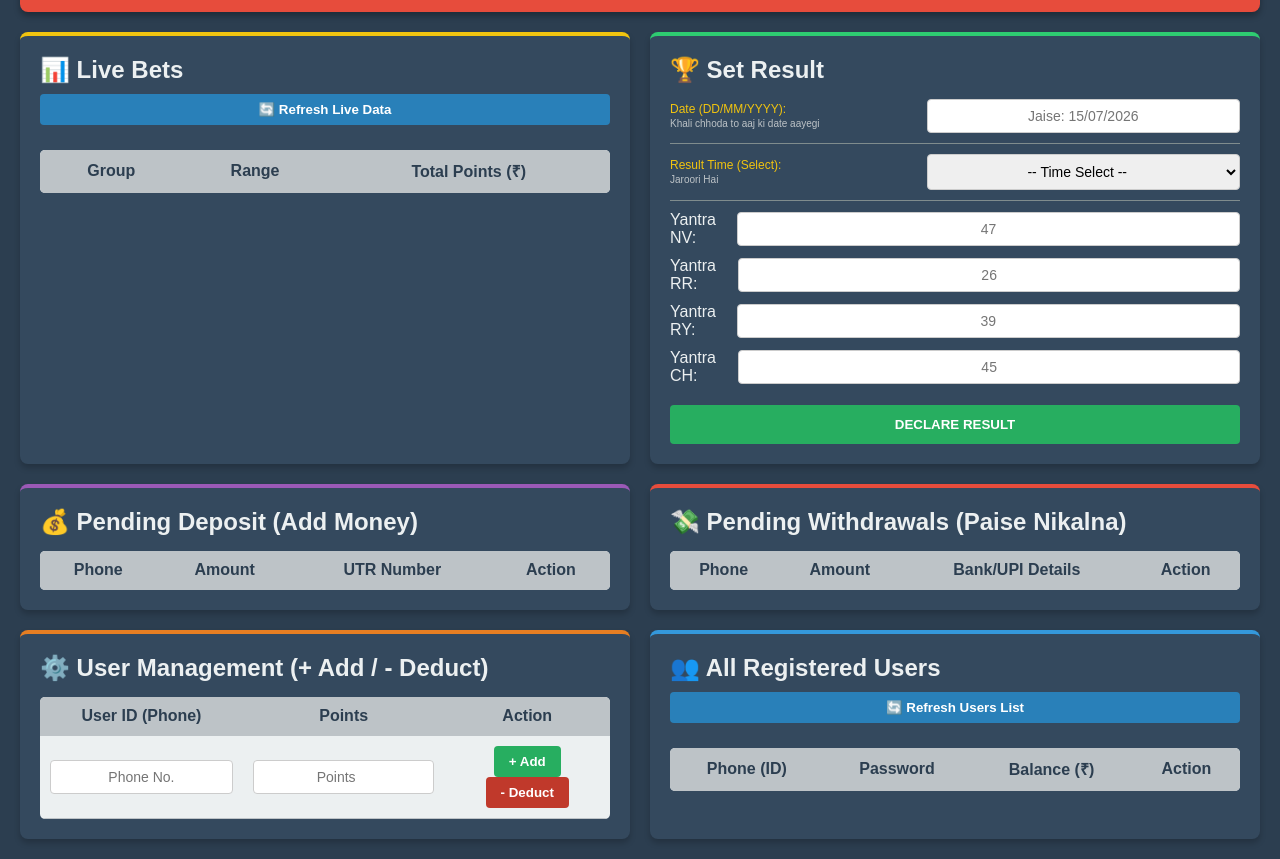
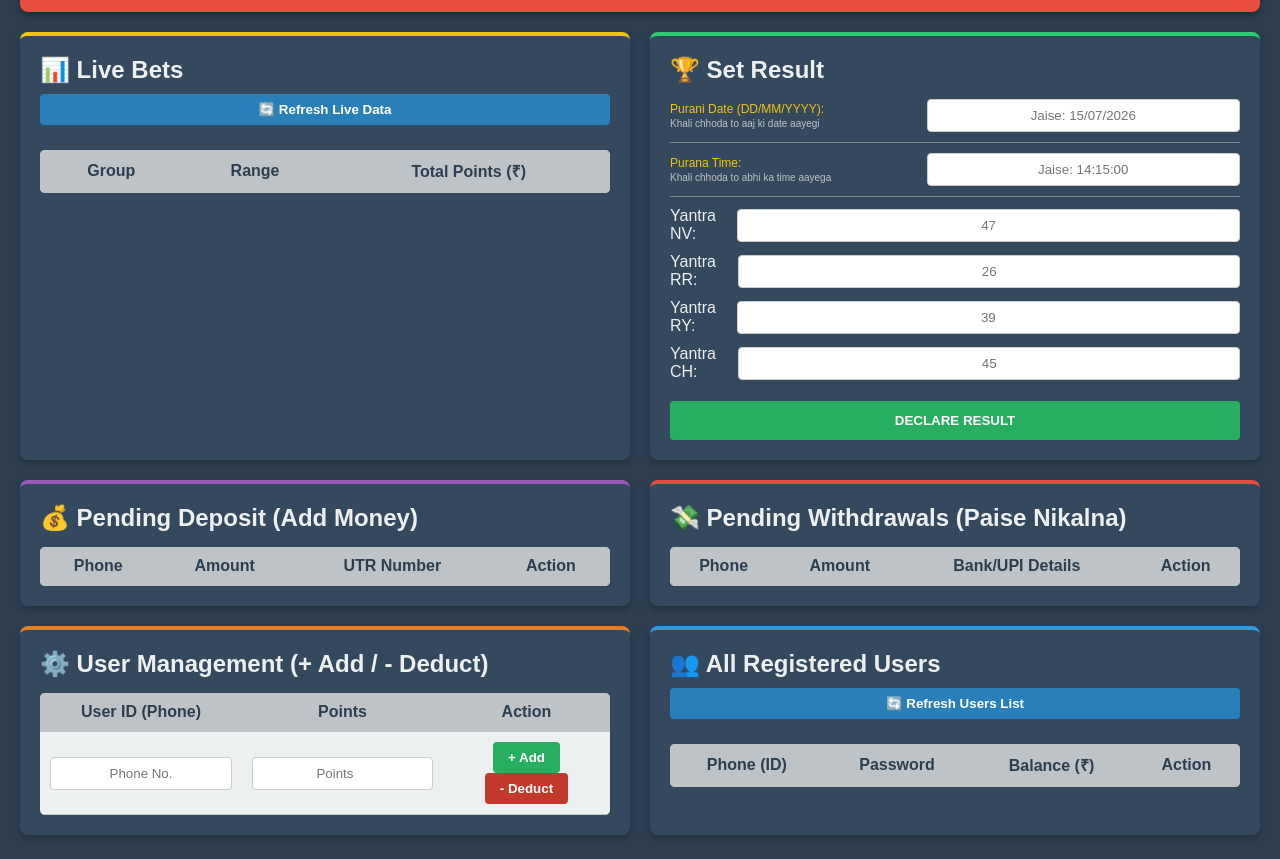
Before and after one commit to hanumanji6465/yantra-game-live, a website: page admin.html in a window 1280 px wide. Shown: the part 76-935 px from the top of the page. Drawn offline with Linux system fonts and the light colour scheme; no server answers.

Commit message:
Update admin.html

```diff
--- a/admin.html
+++ b/admin.html
@@ -17,7 +17,7 @@
         .btn-green { background-color: #27ae60; }
         .btn-red { background-color: #c0392b; }
         .btn-blue { background-color: #2980b9; }
-        .input-box { padding: 8px; width: 100%; box-sizing: border-box; border-radius: 4px; border: 1px solid #ccc; text-align: center; font-size: 14px; }
+        .input-box { padding: 8px; width: 100%; box-sizing: border-box; border-radius: 4px; border: 1px solid #ccc; text-align: center; }
     </style>
 </head>
 <body>
@@ -43,16 +43,12 @@
             <h2>🏆 Set Result</h2>
             <div style="display: flex; flex-direction: column; gap: 10px; margin-top: 15px;">
                 <div style="display: flex; justify-content: space-between; align-items: center; border-bottom: 1px solid #7f8c8d; padding-bottom: 10px;">
-                    <label style="color: #f1c40f; font-size: 12px; max-width: 40%;">Date (DD/MM/YYYY):<br><span style="font-size: 10px; color: #bdc3c7;">Khali chhoda to aaj ki date aayegi</span></label>
+                    <label style="color: #f1c40f; font-size: 12px; max-width: 40%;">Purani Date (DD/MM/YYYY):<br><span style="font-size: 10px; color: #bdc3c7;">Khali chhoda to aaj ki date aayegi</span></label>
                     <input type="text" class="input-box" id="custom-date" placeholder="Jaise: 15/07/2026" style="width: 55%;">
                 </div>
-
-                <!-- 🚀 NAYA: Time Dropdown Menu -->
                 <div style="display: flex; justify-content: space-between; align-items: center; border-bottom: 1px solid #7f8c8d; padding-bottom: 10px;">
-                    <label style="color: #f1c40f; font-size: 12px; max-width: 40%;">Result Time (Select):<br><span style="font-size: 10px; color: #bdc3c7;">Jaroori Hai</span></label>
-                    <select class="input-box" id="custom-time" style="width: 55%; cursor: pointer;">
-                        <option value="">-- Time Select --</option>
-                    </select>
+                    <label style="color: #f1c40f; font-size: 12px; max-width: 40%;">Purana Time:<br><span style="font-size: 10px; color: #bdc3c7;">Khali chhoda to abhi ka time aayega</span></label>
+                    <input type="text" class="input-box" id="custom-time" placeholder="Jaise: 14:15:00" style="width: 55%;">
                 </div>
 
                 <div style="display: flex; justify-content: space-between; align-items: center;"><label>Yantra NV:</label><input type="text" class="input-box" id="win-nv" placeholder="47"></div>
@@ -107,6 +103,7 @@
             <button class="btn btn-blue" onclick="loadAllUsers()" style="margin: 10px 0; width: 100%;">🔄 Refresh Users List</button>
             <div style="max-height: 250px; overflow-y: auto;">
                 <table>
+                    <!-- 🚀 NAYA: Action column add kiya -->
                     <thead><tr><th>Phone (ID)</th><th>Password</th><th>Balance (₹)</th><th>Action</th></tr></thead>
                     <tbody id="all-users-table"></tbody>
                 </table>
@@ -115,22 +112,6 @@
     </div>
 
     <script>
-        // 🕒 NAYA FUNCTION: Time Menu Banane Ke Liye
-        function generateTimeOptions() {
-            const timeSelect = document.getElementById('custom-time');
-            for (let h = 0; h < 24; h++) {
-                for (let m = 0; m < 60; m += 15) {
-                    let hh = String(h).padStart(2, '0');
-                    let mm = String(m).padStart(2, '0');
-                    let timeStr = `${hh}:${mm}`;
-                    let option = document.createElement('option');
-                    option.value = timeStr;
-                    option.text = timeStr;
-                    timeSelect.appendChild(option);
-                }
-            }
-        }
-
         async function fetchLiveBets() {
             try {
                 const data = await (await fetch('/api/admin/live-bets')).json();
@@ -186,11 +167,8 @@
             let nv = document.getElementById('win-nv').value, rr = document.getElementById('win-rr').value;
             let ry = document.getElementById('win-ry').value, ch = document.getElementById('win-ch').value;
             let customDate = document.getElementById('custom-date').value.trim();
+            let customTime = document.getElementById('custom-time').value.trim();
 
-            // 🚀 NAYA: Time ab dropdown menu se aayega
-            let customTime = document.getElementById('custom-time').value;
-
-            if(!customTime) { alert("❌ Kripya Result ka Time zaroor select karein!"); return; }
             if(!nv || !rr || !ry || !ch) { alert("Sabhi fields bharein!"); return; }
             if(!confirm(`Kya aap sach mein result daalna chahte hain?`)) return;
 
@@ -200,7 +178,6 @@
             });
             alert((await res.json()).message);
 
-            // Clear karne ka function
             ['win-nv','win-rr','win-ry','win-ch', 'custom-date', 'custom-time'].forEach(id => document.getElementById(id).value = "");
             fetchLiveBets(); loadAllUsers();
         }
@@ -221,6 +198,7 @@
                 tbody.innerHTML = '';
                 if (data.success && data.users.length > 0) {
                     data.users.forEach(u => {
+                        // 🚀 NAYA: Delete button add kiya gaya har user ke aage
                         tbody.innerHTML += `<tr>
                             <td style="font-weight: bold;">${u.phone}</td>
                             <td>${u.password}</td>
@@ -236,6 +214,7 @@
             }
         }
 
+        // 🚀 NAYA: Delete User ka function
         async function deleteUser(phone) {
             if(!confirm(`⚠️ WARNING: Kya aap sach mein User ID ${phone} ko hamesha ke liye delete karna chahte hain? Data wapas nahi aayega!`)) return;
 
@@ -247,7 +226,7 @@
                 });
                 let data = await res.json();
                 alert(data.message);
-                loadAllUsers();
+                loadAllUsers(); // Delete hone ke baad list turant refresh ho jayegi
             } catch (error) {
                 alert("Error deleting user.");
             }
@@ -256,7 +235,6 @@
         function logoutAdmin() { window.location.href = "login.html"; }
 
         window.onload = function() {
-            generateTimeOptions(); // 🚀 NAYA: Page khulte hi time list ban jayegi
             loadPendingDeposits();
             loadPendingWithdrawals();
             fetchLiveBets();
```
